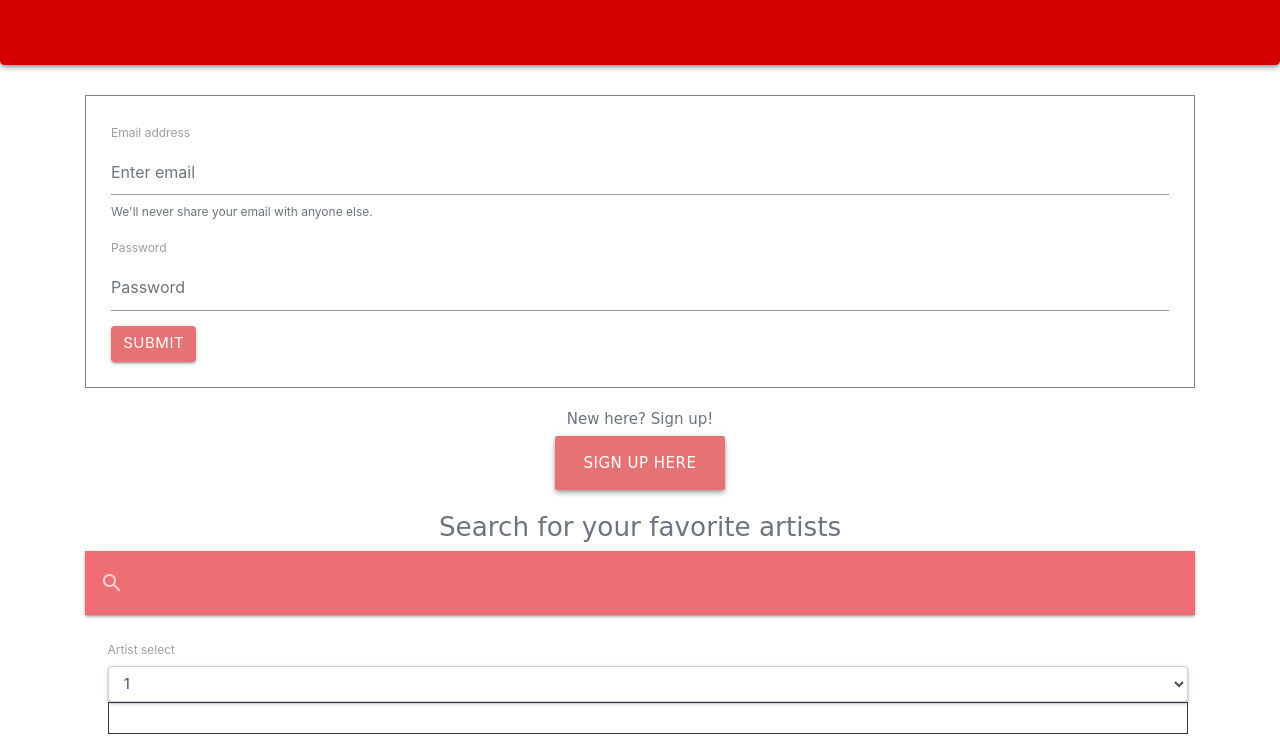
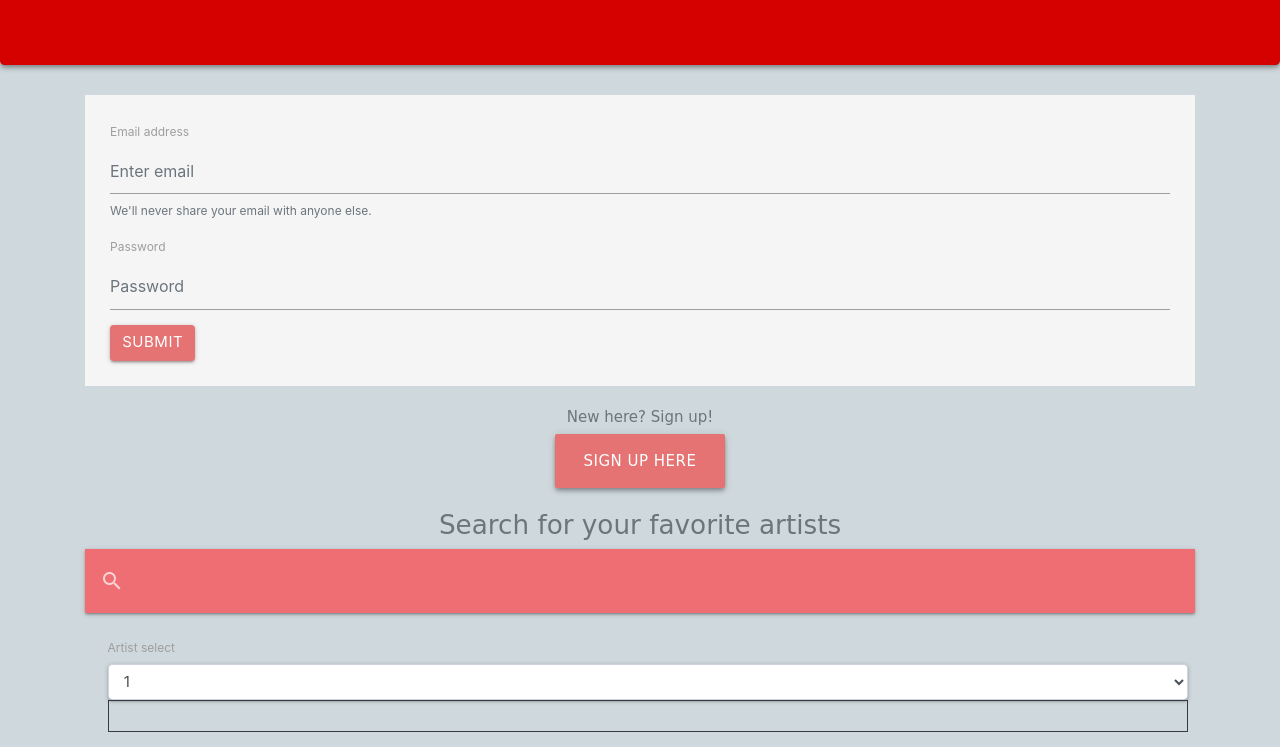
Before and after one commit to a-murph/Project-1, a plain HTML site: page index.html in a window 1280 px wide. Shown: the part 599-1346 px from the top of the page. Drawn offline with nearby package versions, Linux system fonts and the light colour scheme; a web font is replaced by a local one.

Commit message:
took out border,changed body color

```diff
--- a/assets/css/style.css
+++ b/assets/css/style.css
@@ -4,10 +4,8 @@
 }
 
 #userform {
-    border-color: grey;
-    border-style: groove;
     padding: 25px;
-    border-width: thin;
+    background-color: whitesmoke;
 }
 
 .concert-info-block{
--- a/index.html
+++ b/index.html
@@ -26,7 +26,7 @@
 		<link rel="stylesheet" href="assets/css/style.css">
 	</head>
 
-	<body>
+	<body class="blue-grey lighten-4">
 
 		<div class="parallax-container">
 			<div class="parallax"><img src="assets/images/band2.jpg"></div>
```
